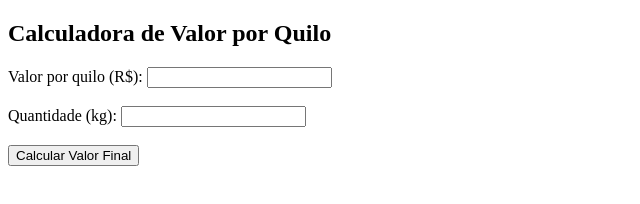
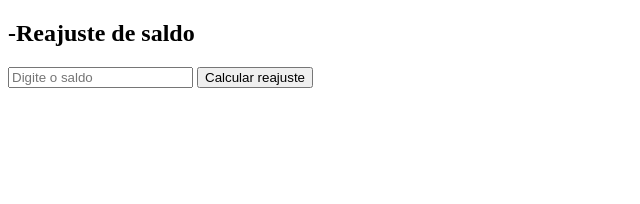
Before and after one commit to lucasmr0789/programacao-de-internet, a plain HTML site: page Index.html in a window 1280 px wide. Shown: the whole page, without its empty margins (0-640 px from the left). Drawn offline with Linux system fonts and the light colour scheme.

Commit message:
Add files via upload

```diff
--- a/Index.html
+++ b/Index.html
@@ -1,22 +1,13 @@
 <!DOCTYPE html>
-<html lang="pt-BR">
+<html lang="pt-br">
 <head>
-  <meta charset="UTF-8">
-  <title>Calculadora de Valor por Quilo</title>
+  <meta charset="UTF-8"
+  <script src="script.js" defer></script>
 </head>
 <body>
-  <h2>Calculadora de Valor por Quilo</h2>
-
-  <label>Valor por quilo (R$):</label>
-  <input type="number" id="valorQuilo" step="0.01"><br><br>
-
-  <label>Quantidade (kg):</label>
-  <input type="number" id="quantidadeKg" step="0.01"><br><br>
-
-  <button onclick="calcularValorFinal()">Calcular Valor Final</button>
-
-  <p id="resultado"></p>
-
-  <script src="script.js"></script>
+  <h2>-Reajuste de saldo</h2>
+  <input type="number" id="saldo" placeholder="Digite o saldo">
+  <button onclick="ex3()">Calcular reajuste</button>
+  <p id="res3"></p>
 </body>
 </html>
```
Also changed, not shown: Script.js (added, +9 -0 lines).
